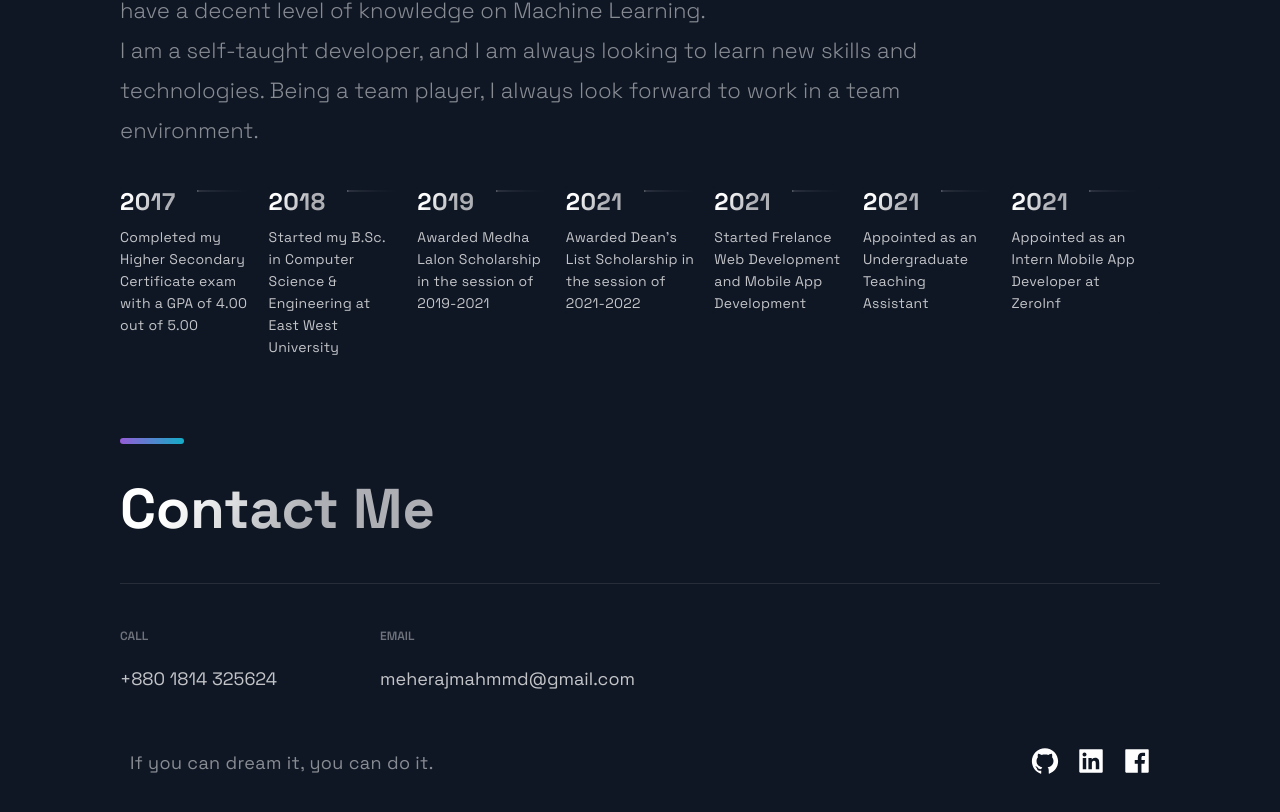
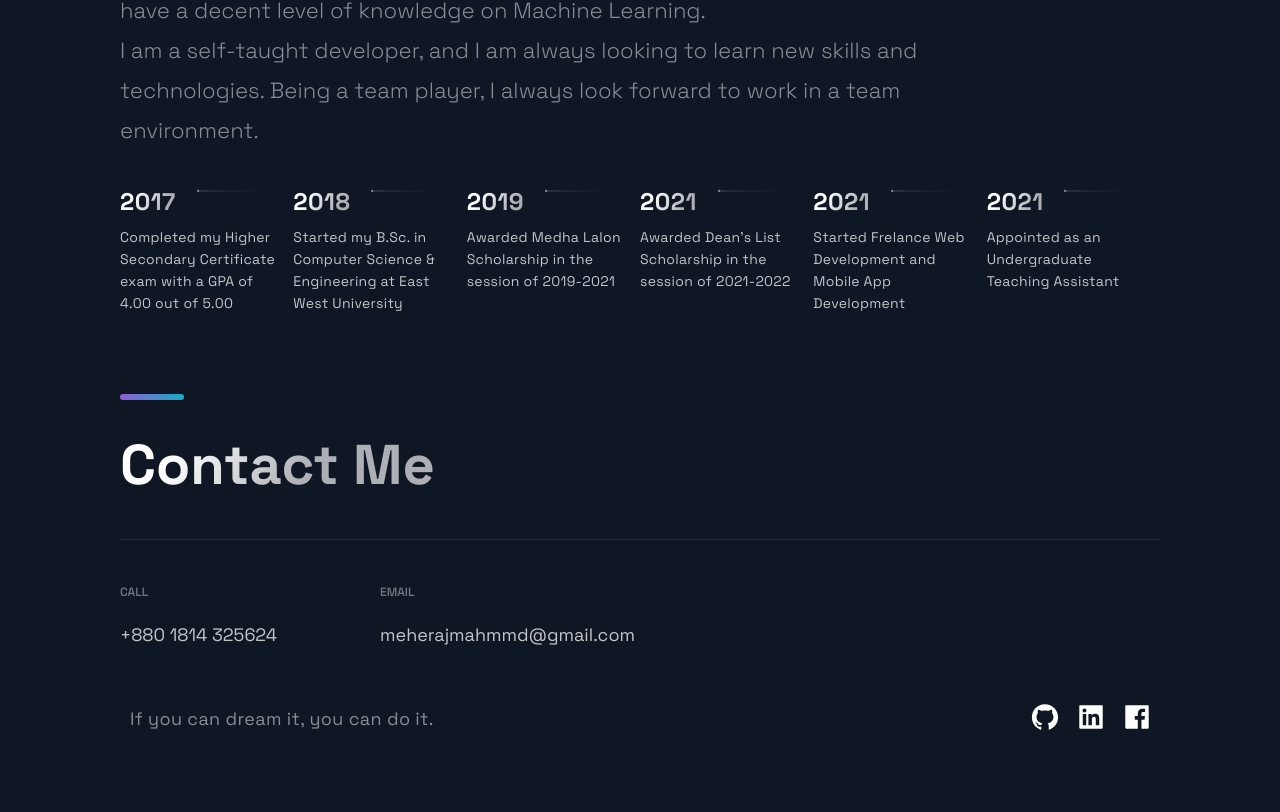
Before and after one commit to MeherajUlMahmmud/Portfolio, a Next.js app: page / in a window 1280 px wide. Shown: the part 3768-4580 px from the top of the page. Built offline with nearby package versions, Linux system fonts and the light colour scheme.

Commit message:
Update constants.js

```diff
--- a/src/constants/constants.js
+++ b/src/constants/constants.js
@@ -81,8 +81,8 @@ export const TimeLineData = [
   },
   { year: 2021, text: "Started Frelance Web Development and Mobile App Development" },
   { year: 2021, text: "Appointed as an Undergraduate Teaching Assistant" },
-  {
-    year: 2021,
-    text: "Appointed as an Intern Mobile App Developer at ZeroInf",
-  },
+  // {
+  //   year: 2021,
+  //   text: "Appointed as an Intern Mobile App Developer at ZeroInf",
+  // },
 ];
```
